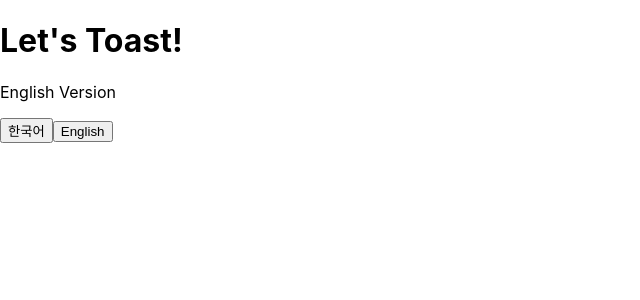
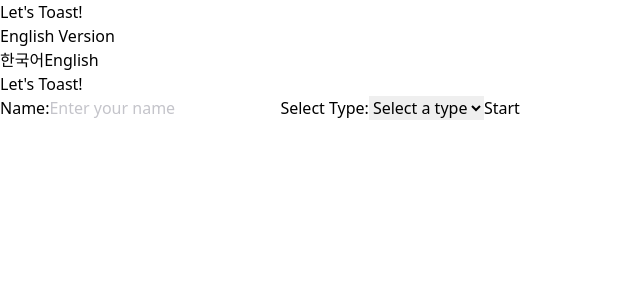
Before and after one commit to nogglee/letstoast, a React (Create React App) app: page / in a window 1280 px wide. Shown: the top 300 px of the page, without its empty margins (0-640 px from the left). Built offline with nearby package versions, Linux system fonts and the light colour scheme.

Commit message:
Add Timer Settings

```diff
--- a/package.json
+++ b/package.json
@@ -10,6 +10,7 @@
     "react": "^18.3.1",
     "react-dom": "^18.3.1",
     "react-i18next": "^15.1.0",
+    "react-router-dom": "^6.27.0",
     "react-scripts": "5.0.1",
     "web-vitals": "^2.1.4"
   },
@@ -36,5 +37,10 @@
       "last 1 firefox version",
       "last 1 safari version"
     ]
+  },
+  "devDependencies": {
+    "autoprefixer": "^10.4.20",
+    "postcss": "^8.4.47",
+    "tailwindcss": "^3.4.14"
   }
 }
--- /dev/null
+++ b/postcss.config.js
@@ -0,0 +1,6 @@
+module.exports = {
+  plugins: {
+    tailwindcss: {},
+    autoprefixer: {},
+  },
+}
--- a/src/App.js
+++ b/src/App.js
@@ -1,7 +1,7 @@
-import logo from './logo.svg';
-import './App.css';
 import React from 'react';
+import { BrowserRouter as Router, Route, Routes } from 'react-router-dom';
 import { useTranslation } from 'react-i18next';
+import Home from './pages/Home'; // 새로 만든 Home 페이지를 불러오기
 
 function App() {
   const { t, i18n } = useTranslation();
@@ -12,6 +12,7 @@ function App() {
   };
 
   return (
+    <Router>
       <div>
         <h1>{t('title')}</h1>
         <p>{t('welcomeMessage')}</p>
@@ -19,7 +20,14 @@ function App() {
         {/* 언어 전환 버튼 */}
         <button onClick={() => changeLanguage('ko')}>한국어</button>
         <button onClick={() => changeLanguage('en')}>English</button>
+
+        {/* 라우터 설정 */}
+        <Routes>
+          <Route path="/" element={<Home />} />
+          {/* 추가 기능 구현 후 다른 경로를 추가할 수 있습니다. */}
+        </Routes>
       </div>
+    </Router>
   );
 }
 
--- a/src/index.css
+++ b/src/index.css
@@ -1,13 +1,78 @@
-body {
-  margin: 0;
-  font-family: -apple-system, BlinkMacSystemFont, 'Segoe UI', 'Roboto', 'Oxygen',
-    'Ubuntu', 'Cantarell', 'Fira Sans', 'Droid Sans', 'Helvetica Neue',
-    sans-serif;
-  -webkit-font-smoothing: antialiased;
-  -moz-osx-font-smoothing: grayscale;
+@tailwind base;
+@tailwind components;
+@tailwind utilities;
+
+@layer utilities {
+  @keyframes blink {
+    50% {
+      opacity: 0;
+    }
+  }
+
+  .animate-blink {
+    animation: blink 1s step-start infinite;
+  }
 }
 
-code {
-  font-family: source-code-pro, Menlo, Monaco, Consolas, 'Courier New',
-    monospace;
+@font-face {
+  font-family: 'Paperlogy';
+  src: url('https://fastly.jsdelivr.net/gh/projectnoonnu/2408-3@1.0/Paperlogy-1Thin.woff2') format('woff2');
+  font-weight: 100;
+  font-style: normal;
 }
+
+@font-face {
+  font-family: 'Paperlogy';
+  src: url('https://fastly.jsdelivr.net/gh/projectnoonnu/2408-3@1.0/Paperlogy-2ExtraLight.woff2') format('woff2');
+  font-weight: 200;
+  font-style: normal;
+}
+
+@font-face {
+  font-family: 'Paperlogy';
+  src: url('https://fastly.jsdelivr.net/gh/projectnoonnu/2408-3@1.0/Paperlogy-3Light.woff2') format('woff2');
+  font-weight: 300;
+  font-style: normal;
+}
+
+@font-face {
+  font-family: 'Paperlogy';
+  src: url('https://fastly.jsdelivr.net/gh/projectnoonnu/2408-3@1.0/Paperlogy-4Regular.woff2') format('woff2');
+  font-weight: 400;
+  font-style: normal;
+}
+
+@font-face {
+  font-family: 'Paperlogy';
+  src: url('https://fastly.jsdelivr.net/gh/projectnoonnu/2408-3@1.0/Paperlogy-5Medium.woff2') format('woff2');
+  font-weight: 500;
+  font-style: normal;
+}
+
+@font-face {
+  font-family: 'Paperlogy';
+  src: url('https://fastly.jsdelivr.net/gh/projectnoonnu/2408-3@1.0/Paperlogy-6SemiBold.woff2') format('woff2');
+  font-weight: 600;
+  font-style: normal;
+}
+
+@font-face {
+  font-family: 'Paperlogy';
+  src: url('https://fastly.jsdelivr.net/gh/projectnoonnu/2408-3@1.0/Paperlogy-7Bold.woff2') format('woff2');
+  font-weight: 700;
+  font-style: normal;
+}
+
+@font-face {
+  font-family: 'Paperlogy';
+  src: url('https://fastly.jsdelivr.net/gh/projectnoonnu/2408-3@1.0/Paperlogy-8ExtraBold.woff2') format('woff2');
+  font-weight: 800;
+  font-style: normal;
+}
+
+@font-face {
+  font-family: 'Paperlogy';
+  src: url('https://fastly.jsdelivr.net/gh/projectnoonnu/2408-3@1.0/Paperlogy-9Black.woff2') format('woff2');
+  font-weight: 900;
+  font-style: normal;
+}
--- a/src/locales/en.json
+++ b/src/locales/en.json
@@ -1,4 +1,13 @@
 {
   "title": "Let's Toast!",
-  "welcomeMessage": "English Version"
+  "welcomeMessage": "English Version",
+  "nameLabel": "Name",
+  "typeLabel": "Select Type",
+  "namePlaceholder": "Enter your name",
+  "selectType": "Select a type",
+  "type1": "Type 1",
+  "type2": "Type 2",
+  "type3": "Type 3",
+  "custom": "Custom",
+  "startButton": "Start"
 }
--- a/src/locales/ko.json
+++ b/src/locales/ko.json
@@ -1,4 +1,13 @@
 {
   "title": "Let's Toast!",
-  "welcomeMessage": "한국어버전"
+  "welcomeMessage": "한국어버전",
+  "nameLabel": "이름",
+  "typeLabel": "타입 선택",
+  "namePlaceholder": "이름을 입력하세요",
+  "selectType": "타입을 선택하세요",
+  "type1": "타입 1",
+  "type2": "타입 2",
+  "type3": "타입 3",
+  "custom": "커스텀",
+  "startButton": "시작하기"
 }
--- /dev/null
+++ b/src/pages/Home.js
@@ -0,0 +1,59 @@
+import React, { useState } from 'react';
+import { useNavigate } from 'react-router-dom';
+import { useTranslation } from 'react-i18next';
+
+function Home() {
+  const { t } = useTranslation();
+  const navigate = useNavigate();
+
+  // 상태 관리: 이름과 타입
+  const [name, setName] = useState('');
+  const [type, setType] = useState('');
+
+  // 폼 제출 시 호출되는 함수
+  const handleSubmit = (e) => {
+    e.preventDefault();
+    if (name && type) {
+      // 입력된 이름과 타입을 query parameter로 다음 페이지에 전달
+      navigate(`/timer?name=${name}&type=${type}`);
+    } else {
+      alert('이름과 타입을 선택해주세요');
+    }
+  };
+
+  return (
+    <div>
+      <h2>{t('title')}</h2>
+
+      <form onSubmit={handleSubmit}>
+        {/* 이름 입력란 */}
+        <label>
+          {t('nameLabel')}:
+          <input
+            type="text"
+            value={name}
+            onChange={(e) => setName(e.target.value)}
+            placeholder={t('namePlaceholder')}
+          />
+        </label>
+
+        {/* 타입 선택 */}
+        <label>
+          {t('typeLabel')}:
+          <select value={type} onChange={(e) => setType(e.target.value)}>
+            <option value="">{t('selectType')}</option>
+            <option value="type1">{t('type1')}</option>
+            <option value="type2">{t('type2')}</option>
+            <option value="type3">{t('type3')}</option>
+            <option value="custom">{t('custom')}</option>
+          </select>
+        </label>
+
+        {/* 제출 버튼 */}
+        <button type="submit">{t('startButton')}</button>
+      </form>
+    </div>
+  );
+}
+
+export default Home;
--- /dev/null
+++ b/src/pages/Timer.js
@@ -0,0 +1,85 @@
+import React, { useEffect, useState } from 'react';
+import { useLocation } from 'react-router-dom';
+
+function Timer() {
+  const location = useLocation();
+  const queryParams = new URLSearchParams(location.search);
+  const name = queryParams.get('name');
+  const type = queryParams.get('type');
+
+  const [minutes, setMinutes] = useState(0);
+  const [seconds, setSeconds] = useState(0);
+  const [stage, setStage] = useState('bg-green-500');
+  const [isPaused, setIsPaused] = useState(false); // 일시정지 상태 관리
+
+  const typeSettings = {
+    type1: [5, 6, 7],
+    type2: [3, 4, 5],
+    type3: [8, 9, 10],
+    custom: [4, 5, 6]
+  };
+  const [greenTime, yellowTime, redTime] = typeSettings[type] || [5, 6, 7];
+
+  // 타이머와 색상 변경 로직
+  useEffect(() => {
+    if (isPaused) return;
+
+    const timer = setInterval(() => {
+      setSeconds((prev) => {
+        if (prev === 59) {
+          setMinutes((m) => m + 1);
+          return 0;
+        } else {
+          return prev + 1;
+        }
+      });
+    }, 1000);
+
+    if (minutes >= greenTime) setStage('bg-yellow-500');
+    if (minutes >= yellowTime) setStage('bg-red-500');
+    if (minutes >= redTime && seconds > 30) setStage('bg-red-500 animate-blink');
+
+    return () => clearInterval(timer);
+  }, [minutes, seconds, greenTime, yellowTime, redTime, isPaused]);
+
+  // 일시정지 기능
+  const handlePause = () => {
+    setIsPaused((prev) => !prev); // 일시정지 상태 토글
+  };
+
+  // 정지 기능 및 로컬 스토리지에 시간 저장
+  const handleStop = () => {
+    const currentTime = `${minutes}:${seconds < 10 ? `0${seconds}` : seconds}`;
+    localStorage.setItem('savedTime', currentTime); // 시간 저장
+    alert(`Time saved: ${currentTime}`);
+  };
+
+  return (
+    <div className={`timer-page ${stage} text-white flex flex-col items-center justify-center h-screen`}>
+      <h2 className="text-2xl font-bold">Timer for {name}</h2>
+      <p className="text-lg mb-4">Type: {type}</p>
+      <h1 className="text-6xl font-bold">
+        {minutes}:{seconds < 10 ? `0${seconds}` : seconds}
+      </h1>
+      <p className="text-xl mt-4">Stage: {stage}</p>
+
+      {/* 일시정지 및 정지 버튼 */}
+      <div className="flex space-x-4 mt-8">
+        <button
+          onClick={handlePause}
+          className="px-4 py-2 bg-blue-500 text-white rounded-lg"
+        >
+          {isPaused ? 'Resume' : 'Pause'}
+        </button>
+        <button
+          onClick={handleStop}
+          className="px-4 py-2 bg-red-500 text-white rounded-lg"
+        >
+          Stop
+        </button>
+      </div>
+    </div>
+  );
+}
+
+export default Timer;
--- /dev/null
+++ b/tailwind.config.js
@@ -0,0 +1,49 @@
+module.exports = {
+  content: [
+    "./src/**/*.{js,jsx,ts,tsx}",
+  ],
+  theme: {
+    extend: {
+      fontFamily: {
+        title: ['Paperlogy', 'sans-serif'], // 타이틀 폰트 패밀리 설정
+        body: ['Pretendard', 'sans-serif'], // 본문 폰트 패밀리 설정
+      },
+      fontWeight: {
+        100: '100',
+        200: '200',
+        300: '300',
+        400: '400',
+        500: '500',
+        600: '600',
+        700: '700',
+        800: '800',
+        900: '900',
+      },
+      colors: {
+        primary: {
+          50: '#F5F5FF',
+          100: '#E7E6FF',
+          400: '#B5B3FF',
+          500: '#615FFF',
+          900: '#010061',
+        },
+        secondary: {
+          500: '#FFC700',
+        },
+        gray: {
+          100: '#FCFCFC',
+          200: '#F1F1F3',
+          300: '#E2E2E5',
+          400: '#C4C4CA',
+          500: '#898994',
+          600: '#59595D',
+          700: '#414144',
+        },
+        red: {
+          500: '#FF6363',
+        }
+      },
+    },
+  },
+  plugins: [],
+};
```
Also changed, not shown: 1 other file (tests, documents, lock files or other folders). Lines whose indentation alone changed are shown as unchanged.
